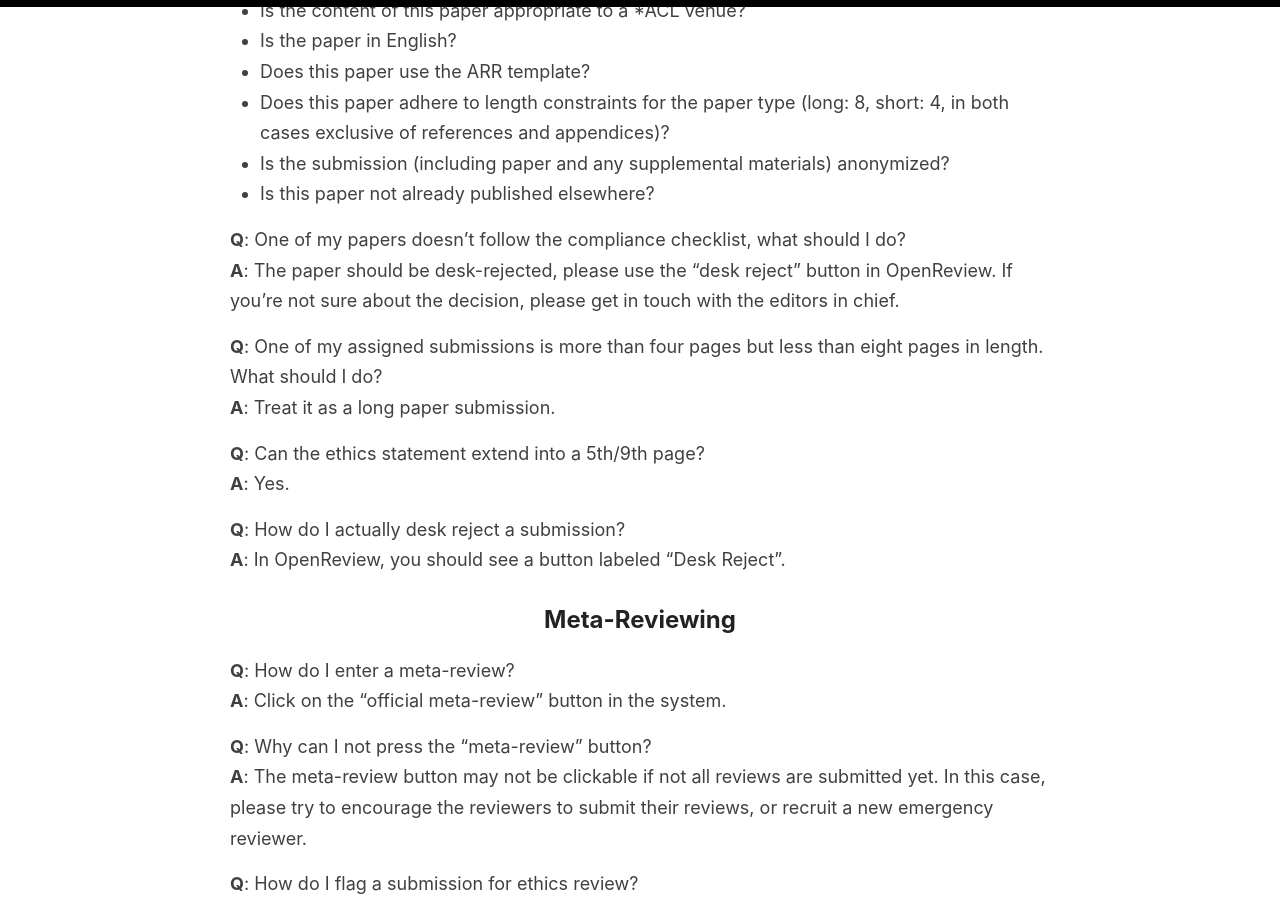
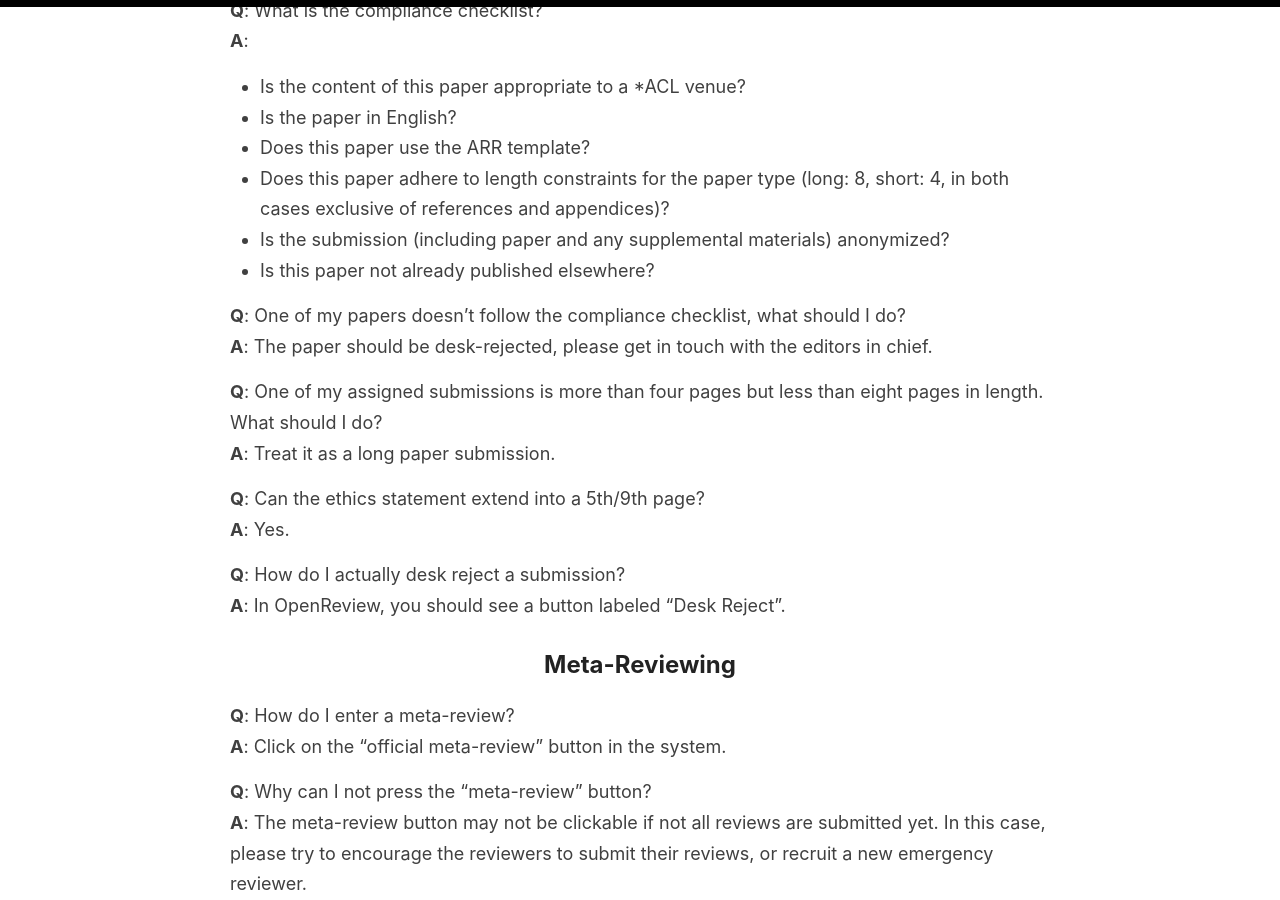
Before and after one commit to amitmerchant1990/reverie, a Jekyll site: the page built from aes.md, in a window 1280 px wide and 900 px high, scrolled down 5935 px. Built offline with Jekyll 4.4.1, drawn with Linux system fonts in a browser that asks for light colours; some of the changed text lies outside the part shown.

Commit message:
Update aes.md

```diff
--- a/aes.md
+++ b/aes.md
@@ -140,7 +144,7 @@ Please fill out your [OpenReview profile](https://openreview.net/profile) with (
 
 **Q**: One of my papers doesn't follow the compliance checklist, what should I do?<br>
 **A**:
-The paper should be desk-rejected, please use the "desk reject" button in OpenReview. If you're not sure about the decision, please get in touch with the editors in chief.
+The paper should be desk-rejected, please get in touch with the editors in chief.
 
 **Q**: One of my assigned submissions is more than four pages but less than eight pages in length. What should I do?<br>
 **A**:
```
Also changed, not shown: other parts of aes.md (+5 -1 lines).
